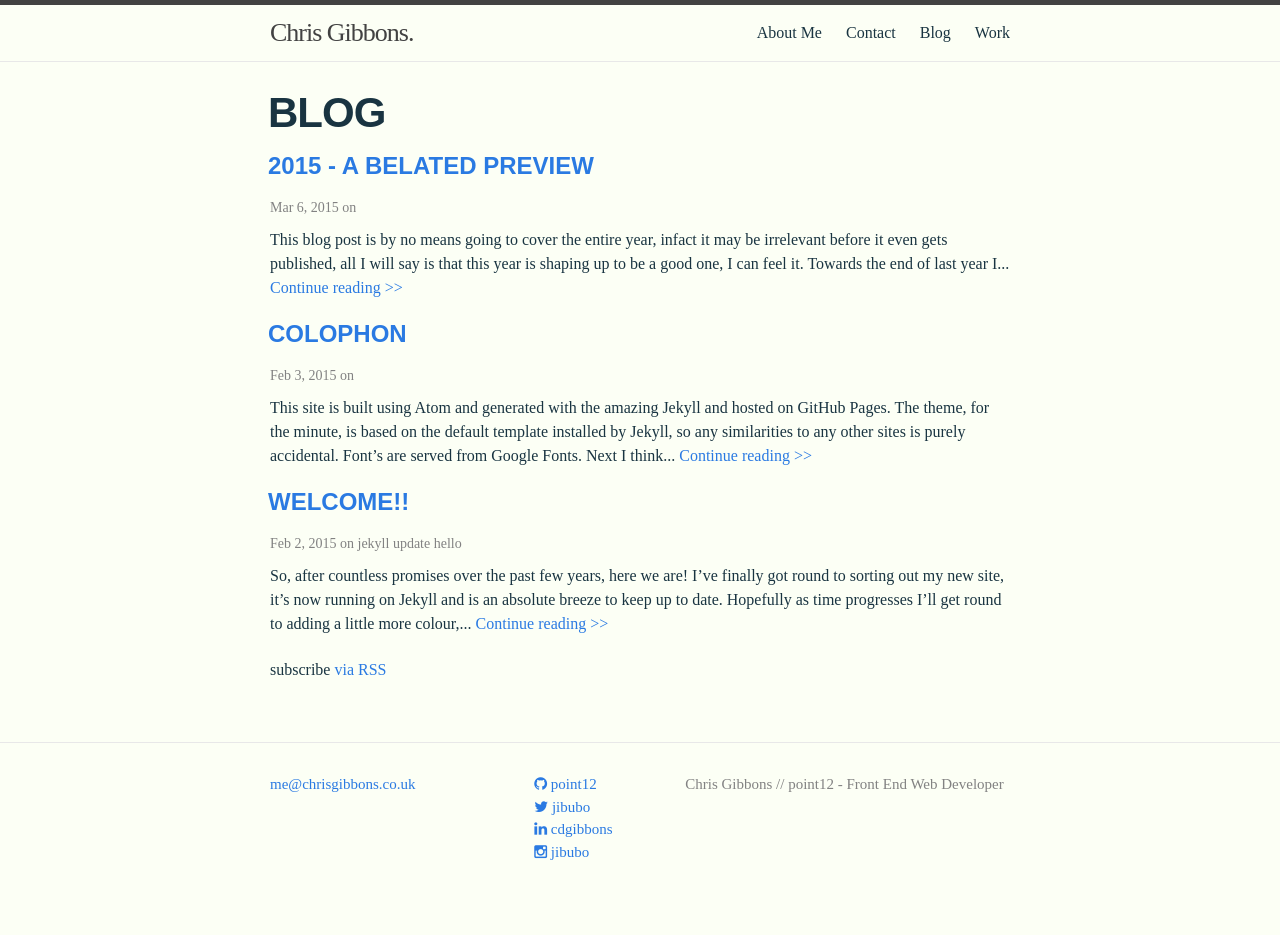
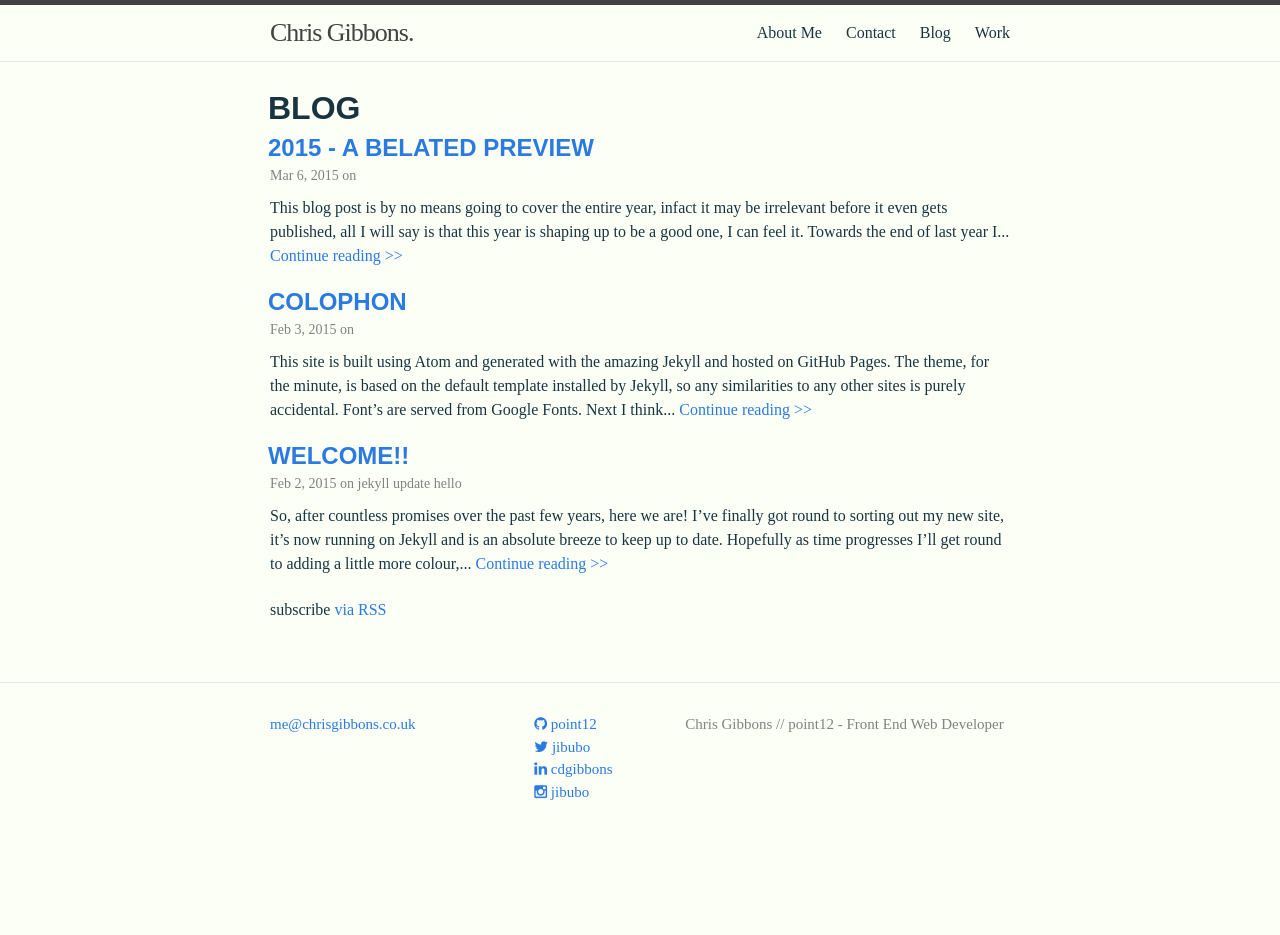
Before and after one commit to gbbns/gbbns.github.io, a Jekyll site: the page built from blog/index.html, in a window 1280 px wide. Built offline with Jekyll 4.4.1, drawn with Linux system fonts in a browser that asks for light colours; after the commit the page ends 900 px from its top, so only the background shows below that.

Commit message:
Added BEM classes to elements;

```diff
--- a/_layouts/page.html
+++ b/_layouts/page.html
@@ -4,7 +4,7 @@
 <div class="post">
 
   <header class="post-header">
-    <h1 class="post-title">{{ page.title }}</h1>
+    <h1 class="site__title--primary">{{ page.title }}</h1>
   </header>
 
   <article class="post-content">
--- a/_layouts/post.html
+++ b/_layouts/post.html
@@ -4,7 +4,7 @@
 <div class="post">
 
   <header class="post-header">
-    <h1 class="post-title">{{ page.title }}</h1>
+    <h1 class="site__title--primary">{{ page.title }}</h1>
     <p class="post-meta">{{ page.date | date: "%b %-d, %Y" }}{% if page.author %} • {{ page.author }}{% endif %}{% if page.meta %} • {{ page.meta }}{% endif %}</p>
   </header>
 
--- a/blog/index.html
+++ b/blog/index.html
@@ -7,7 +7,7 @@
   {% for post in site.posts %}
   <article class="post">
     <header class="post-header">
-      <h2>
+      <h2 class="site__title--secondary">
         <a href="{{ post.url | prepend: site.baseurl }}">{{ post.title }}</a>
       </h2>
       <span class="post-meta">{{ post.date | date: "%b %-d, %Y" }} on {{post.categories | join: ' '}}</span>
```
